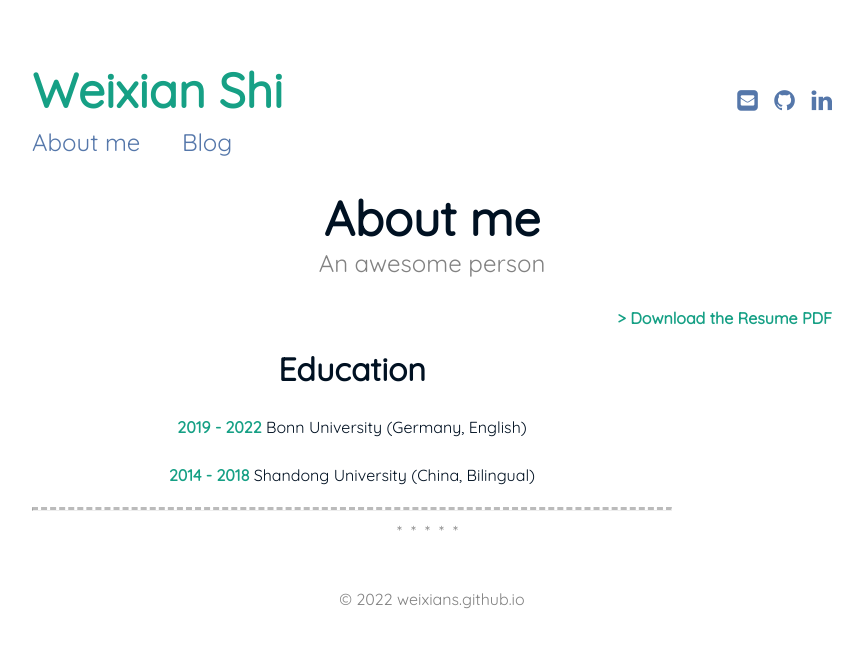
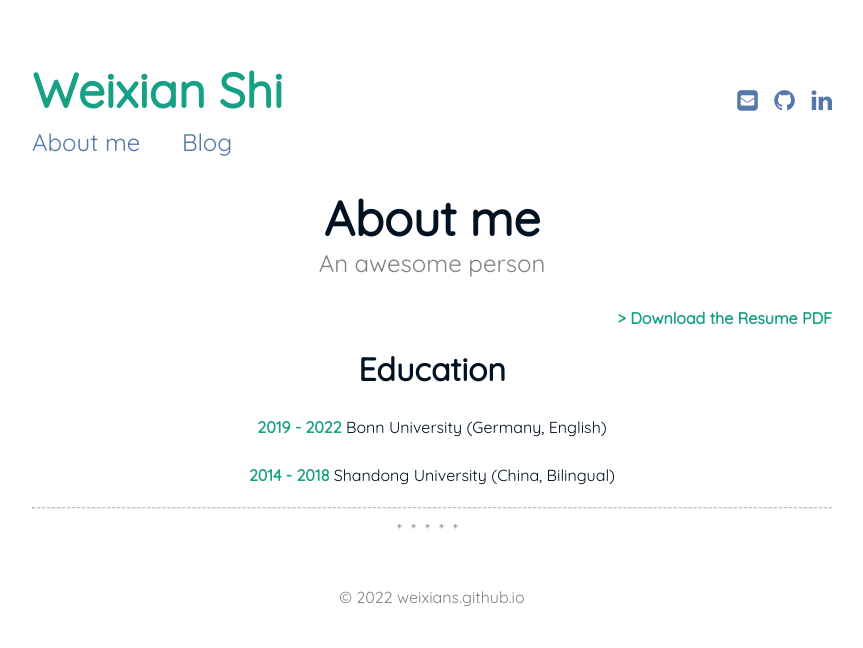
Before and after one commit to weixians/weixians.github.io, a Jekyll site: the page built from about_me.html, in a window 1280 px wide. Shown: the top 648 px of the page, without its empty margins (208-1071 px from the left). Built offline with Jekyll 4.4.1, drawn with Linux system fonts in a browser that asks for light colours.

Commit message:
change content

```diff
--- a/about_me.html
+++ b/about_me.html
@@ -5,8 +5,8 @@ subtitle: An awesome person
 ---
 
 <style>
-    hr.dashed {
-        border-top: 3px dashed #bbb;
+    hr.solid {
+        border-top: 1px dashed #bbb;
     }
 </style>
 
@@ -15,10 +15,10 @@ subtitle: An awesome person
 </span>
 <br>
 
-<div style="text-align: center;width: 80%">
+<div style="text-align: center;">
     <h1>Education</h1>
     <p><strong>2019 - 2022</strong> Bonn University (Germany, English)</p>
     <p><strong>2014 - 2018</strong> Shandong University (China, Bilingual)</p>
 
-    <hr class="dashed"/>
+    <hr class="solid"/>
 </div>
```
